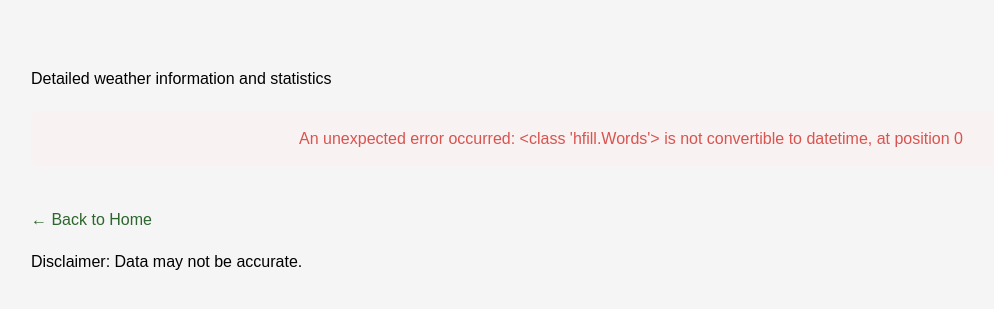
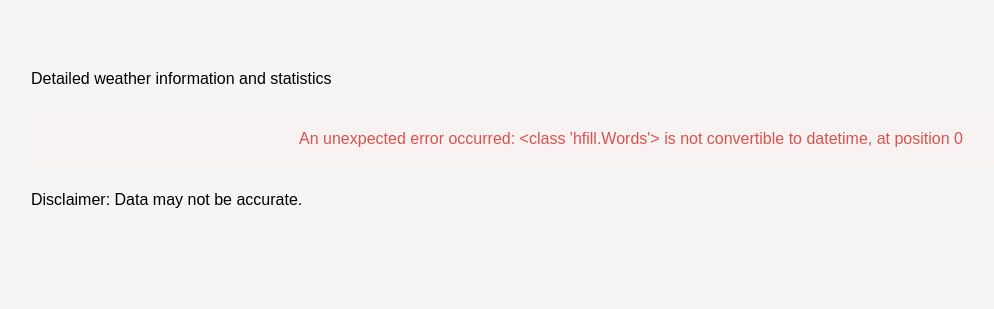
Before and after one commit to CCEG24/proj_code, a Django app: page /weather/display/ in a window 1280 px wide. Shown: the part 127-436 px from the top of the page, without its empty margins (9-1003 px from the left). Run offline with Django 5.2, Linux system fonts and the light colour scheme; tables that the repository leaves empty hold one stand-in row (values such as "Sample post"); a database or web service that is not in the repository returns one stand-in record (values such as "Sample title"); data that the repository does not hold is empty.

Commit message:
removed unnecessary back button in weather/display.html

```diff
--- a/mysite/weather/templates/display.html
+++ b/mysite/weather/templates/display.html
@@ -193,6 +193,5 @@
                 </table>
             </div>
         {% endif %}
-        <a href="{% url 'home:index' %}" class="back-link">← Back to Home</a>
         <p>Disclaimer: Data may not be accurate.</p>
 {% endblock %}
```
